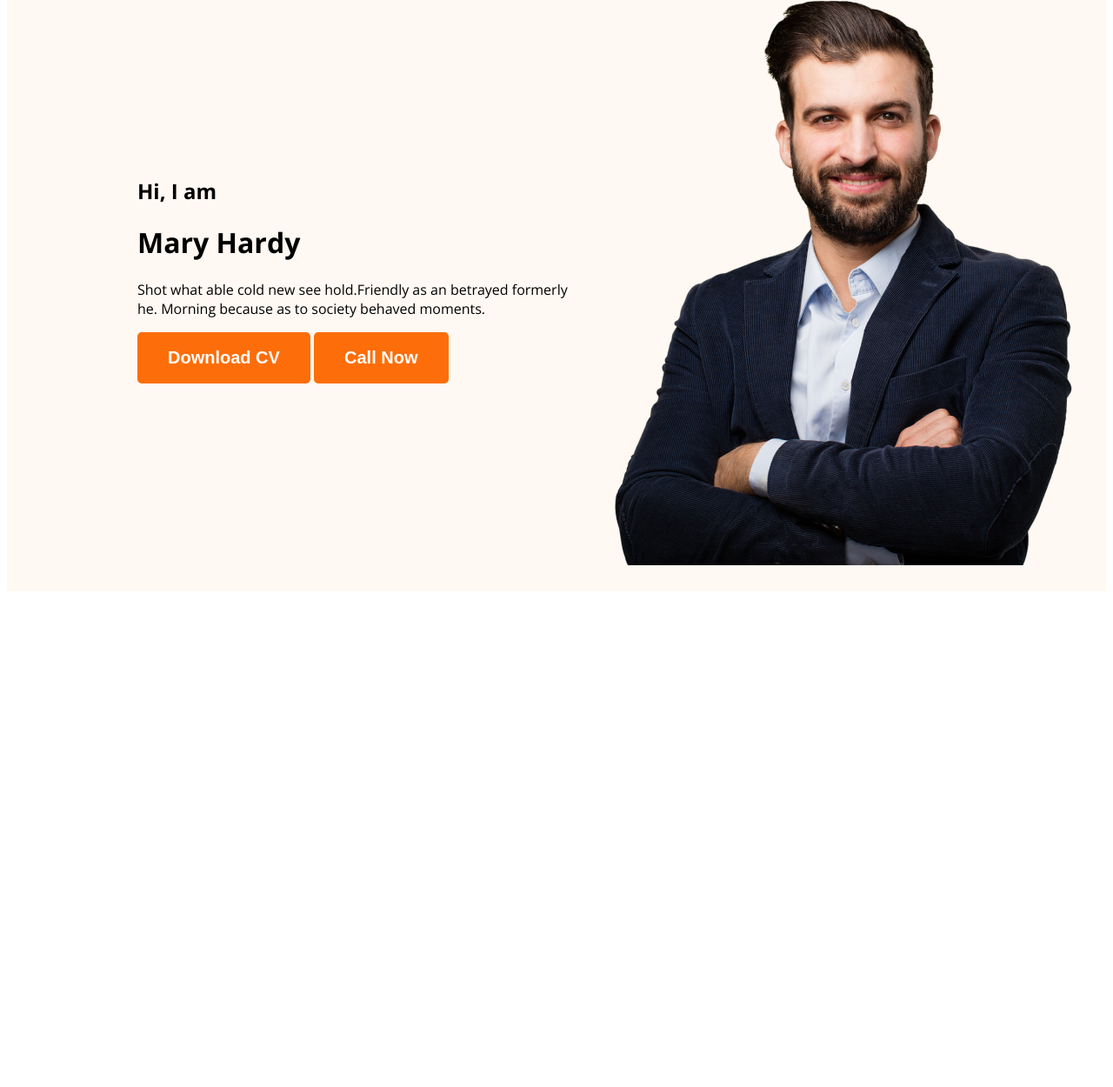
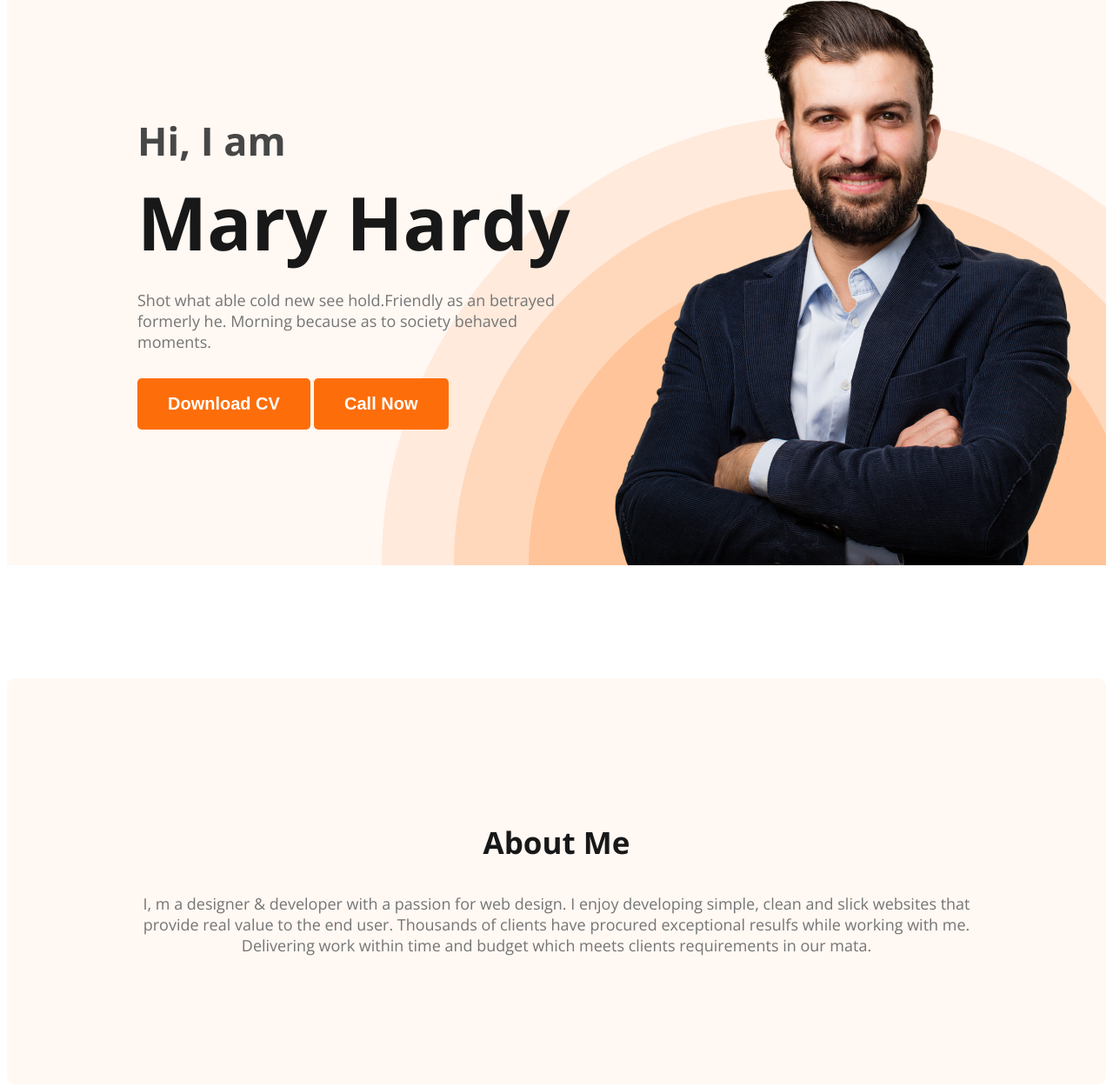
Before and after one commit to faiazsakal920/webdev-portfolio, a plain HTML site: page index.html in a window 1280 px wide. Shown: the part 223-1473 px from the top of the page at 87% size. Before the commit the page ends 911 px from the top, so only its background shows below. Drawn offline with nearby package versions, Linux system fonts and the light colour scheme.

Commit message:
about section added

```diff
--- a/index.html
+++ b/index.html
@@ -25,7 +25,7 @@
             <div class="banner-content">
                 <h2 class="banner-greet">Hi, I  am</h2>
                 <h1 class="banner-title">Mary Hardy</h1>
-                <p>Shot what able cold new see hold.Friendly as an betrayed formerly he. Morning because as to society behaved moments.</p>
+                <p class="banner-des">Shot what able cold new see hold.Friendly as an betrayed formerly he. Morning because as to society behaved moments.</p>
                 <button class="btn-primary">Download CV</button>
                 <button class="btn-primary">Call Now</button>
             </div>
@@ -34,6 +34,12 @@
         </div>
     </header>
     <main>
+        <section class="about">
+            <h3 class="section-title">About Me</h3>
+            <p class="section-des">I, m a designer & developer with a passion for web design. I enjoy developing simple, clean and slick websites that provide real value to the end user. Thousands of clients have procured exceptional resulfs while working with me. Delivering work within time and budget which meets clients requirements in our mata.
+
+            </p>
+        </section>
 
     </main>
     <footer>
--- a/styles/portfolio.css
+++ b/styles/portfolio.css
@@ -17,6 +17,19 @@ body {
     padding: 18px 35px;
 }
 
+.section-title{
+color:#181818;
+text-align: center;
+font-size: 35px;
+font-weight: 700;
+}
+
+.section-des{
+color: #757575;
+text-align: center;
+font-size: 18px;
+font-weight: 400;
+}
 /* nav related styles */
 nav {
     display: flex;
@@ -54,12 +67,56 @@ nav a {
 }
 
 .banner {
-    padding: 30px 30px 30px 150px;
+    padding: 30px 30px 0px 150px;
     display: flex;
     align-items: center;
+    background-image: url('../images/header_bg.png');
+    background-repeat: no-repeat;
+    background-position: bottom right;
+    justify-content: space-evenly;
+}
+
+.banner-content {
+    max-width: 550px;
+
 }
 
 .banner .profilepic {
     width: 584px;
     height: 676px;
+
 }
+
+.banner-greet {
+    color: #474747;
+    font-size: 45px;
+    font-weight: 600;
+    margin: 0px;
+}
+
+.banner-title {
+    color: #181818;
+    font-size: 85px;
+    font-style: normal;
+    font-weight: 700;
+    margin-top: 5px;
+    margin-bottom: 20px;
+}
+
+.banner-des {
+    color: #757575;
+    font-size: 18px;
+    font-weight: 400;
+    margin-bottom: 30px;
+}
+
+/* Main section styles */
+
+
+/* about section styles */
+.about {
+    padding: 130px;
+    border-radius: 10px;
+    background: #FFF8F3;
+    margin: 130px 0px;
+}
```
